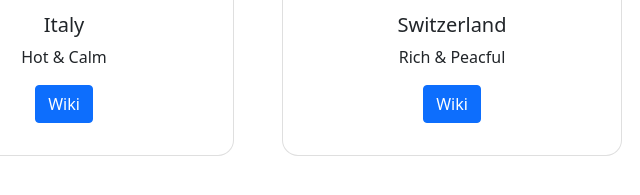
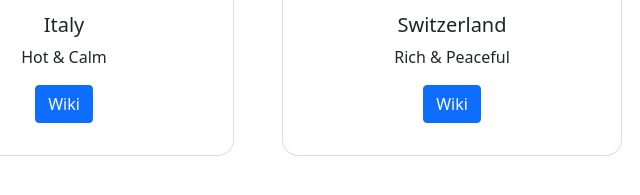
Before and after one commit to Segodnya/visitcard, a plain HTML site: page places.html in a window 1280 px wide. Shown: the part 311-506 px from the top of the page, 576-1216 px from the left. Drawn offline with nearby package versions, Linux system fonts and the light colour scheme.

Commit message:
fix text issues

```diff
--- a/places.html
+++ b/places.html
@@ -101,7 +101,7 @@
             <img src="swi.png" class="card-img-top" alt="..." />
             <div class="card-body">
               <h5 class="card-title">Switzerland</h5>
-              <p class="card-text">Rich & Peacful</p>
+              <p class="card-text">Rich & Peaceful</p>
               <a
                 href="https://en.wikipedia.org/wiki/Switzerland"
                 target="_blank"
```
